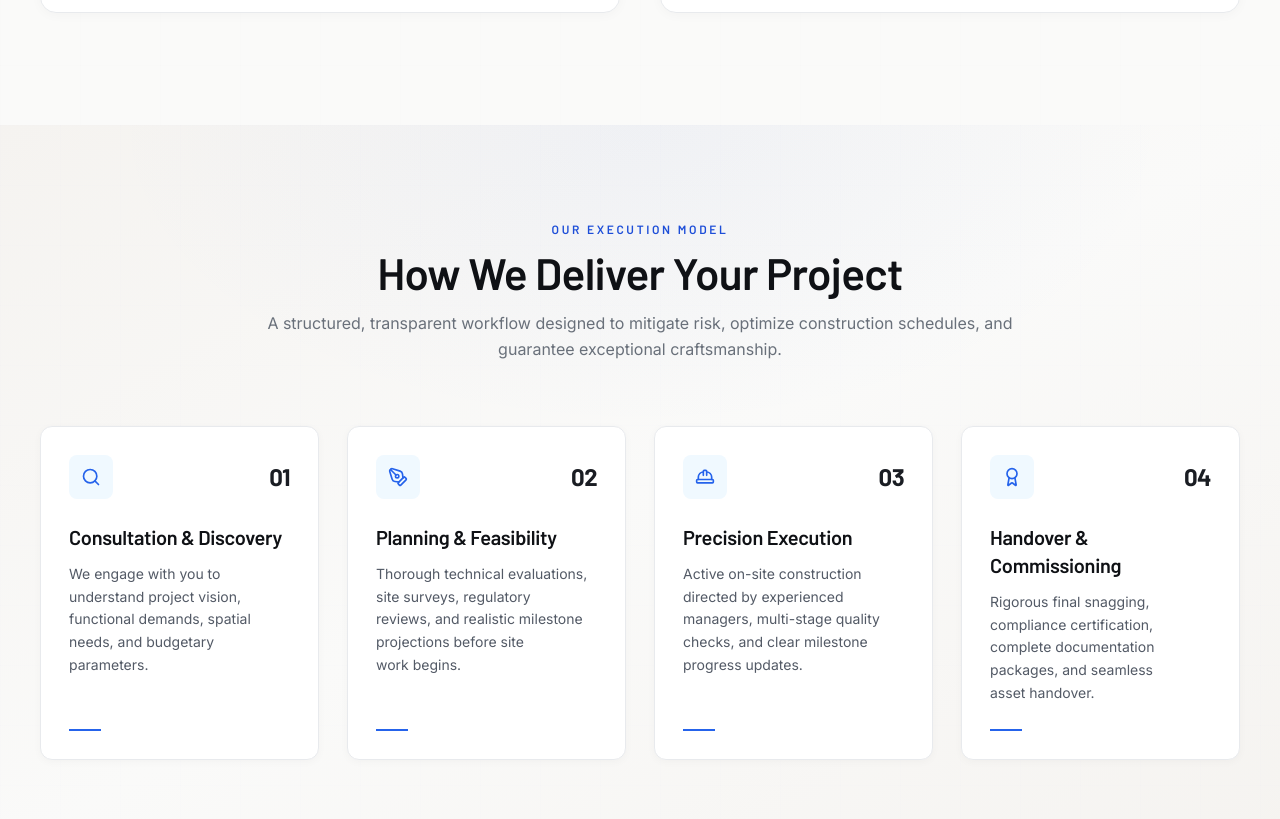
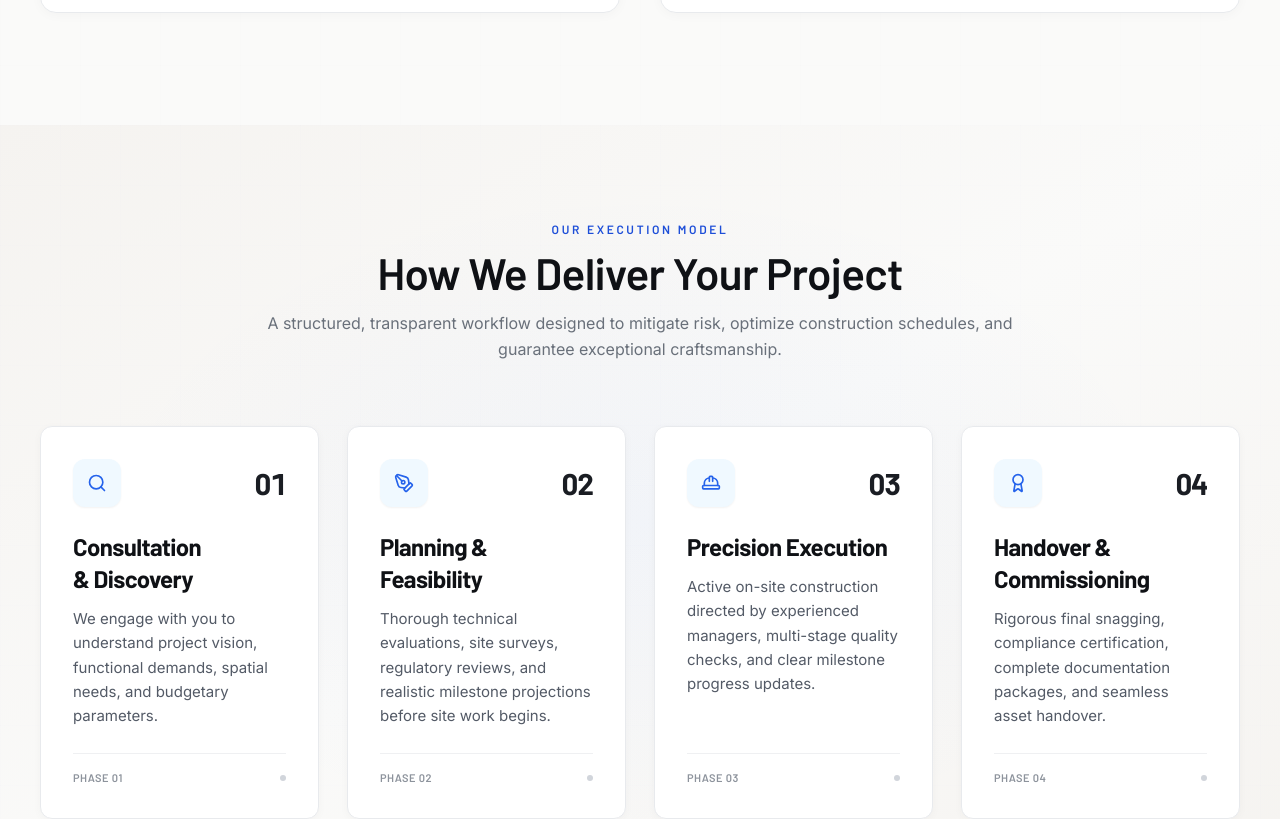
Before and after one commit to MavTech01/ApexBuild-Development-web, a React (Vite) app in the folder client/: page /services in a window 1280 px wide. Shown: the part 2077-2896 px from the top of the page. Built offline with nearby package versions, Linux system fonts and the light colour scheme.

Commit message:
refactor(ui): introduce shared ProcessCard with architectural watermark hover effect

```diff
--- a/client/src/components/home/services/ServicesGrid.jsx
+++ b/client/src/components/home/services/ServicesGrid.jsx
@@ -6,7 +6,7 @@ import { services } from './services.data.js'
  * ServicesGrid - Displays the grid of service cards with progress indicator
  * Separated for clean component structure
  */
-export default function ServicesGrid({ activeIndex, revealed }) {
+export default function ServicesGrid({ activeIndex, _revealed }) {
   return (
     <div className="mt-12 grid gap-6 sm:mt-14 lg:grid-cols-[auto_1fr] lg:gap-12">
       {/* Progress Indicator - Only visible on desktop */}
--- a/client/src/components/services/DeliveryProcess.jsx
+++ b/client/src/components/services/DeliveryProcess.jsx
@@ -1,6 +1,7 @@
 import { Search, PenTool, HardHat, Award } from 'lucide-react'
 import Container from '@/components/ui/Container.jsx'
 import SectionHeading from '@/components/ui/SectionHeading.jsx'
+import ProcessCard from '@/components/ui/ProcessCard.jsx'
 import { deliveryProcess } from './servicesDetailed.data.js'
 import { useRevealOnScroll } from '@/hooks/useRevealOnScroll.js'
 
@@ -18,7 +19,7 @@ export default function DeliveryProcess() {
     >
       <div
         aria-hidden="true"
-        className="pointer-events-none absolute inset-0 bg-[radial-gradient(60%_60%_at_50%_0%,rgb(37_99_235/0.04),transparent_70%)]"
+        className="pointer-events-none absolute inset-0 bg-[radial-gradient(60%_60%_at_50%_50%,rgb(37_99_235/0.04),transparent_70%)]"
       />
       <div
         aria-hidden="true"
@@ -36,41 +37,17 @@ export default function DeliveryProcess() {
           />
         </div>
 
-        <div className="mt-12 grid grid-cols-1 gap-6 sm:mt-16 sm:grid-cols-2 lg:grid-cols-4 lg:gap-7">
-          {deliveryProcess.map((item, index) => {
-            const Icon = processIcons[index] || HardHat
-            return (
-              <div
-                key={item.title}
-                style={{ animationDelay: `${index * 100}ms` }}
-                className={`group relative flex flex-col justify-between overflow-hidden rounded-xl border border-line bg-surface p-7 shadow-[0_2px_8px_rgb(0_0_0/0.03)] transition-all duration-300 ease-out-premium hover:-translate-y-1.5 hover:border-blue-500/40 hover:shadow-blue-lift ${reveal}`}
-              >
-                <div>
-                  <div className="flex items-center justify-between">
-                    <span className="flex h-11 w-11 items-center justify-center rounded-lg bg-blue-50 text-blue-600 transition-colors duration-300 group-hover:bg-blue-600 group-hover:text-white">
-                      <Icon className="h-5 w-5" strokeWidth={2} aria-hidden="true" />
-                    </span>
-                    <span className="font-display text-2xl font-bold tracking-tight text-ink-300 transition-colors duration-300 group-hover:text-blue-500/40">
-                      {item.step}
-                    </span>
-                  </div>
-
-                  <h3 className="mt-6 font-display text-xl font-semibold text-ink-950 transition-colors duration-200 group-hover:text-blue-700">
-                    {item.title}
-                  </h3>
-
-                  <p className="mt-3 text-sm leading-relaxed text-ink-600">
-                    {item.description}
-                  </p>
-                </div>
-
-                <div
-                  aria-hidden="true"
-                  className="mt-6 h-0.5 w-8 bg-blue-600 transition-all duration-300 ease-out-premium group-hover:w-full"
-                />
-              </div>
-            )
-          })}
+        <div className={`mt-12 grid grid-cols-1 gap-6 sm:mt-16 sm:grid-cols-2 lg:grid-cols-4 lg:gap-7 ${reveal}`}>
+          {deliveryProcess.map((item, index) => (
+            <ProcessCard
+              key={item.title}
+              step={item.step}
+              title={item.title}
+              description={item.description}
+              icon={processIcons[index] || HardHat}
+              index={index}
+            />
+          ))}
         </div>
       </Container>
     </section>
--- /dev/null
+++ b/client/src/components/ui/ProcessCard.jsx
@@ -0,0 +1,125 @@
+import React from 'react'
+
+/**
+ * ProcessCard
+ * Architectural execution step card featuring:
+ * - Clean, professional surface with no top or bottom lines
+ * - Architectural building silhouette watermark that smoothly rises from bottom-right on hover
+ * - High-contrast icon badge with smooth blue fill on hover
+ * - Responsive typographic hierarchy and subtle phase indicator
+ */
+export default function ProcessCard({
+  step,
+  title,
+  description,
+  icon,
+  index,
+}) {
+  const Icon = icon
+
+  return (
+    <article
+      style={{ animationDelay: `${index * 80}ms` }}
+      className="group relative flex h-full flex-col justify-between overflow-hidden rounded-xl border border-line bg-surface p-7 sm:p-8 shadow-[0_2px_10px_rgb(0_0_0/0.03)] transition-all duration-400 ease-out-premium hover:-translate-y-1.5 hover:border-blue-500/40 hover:shadow-lift sm:min-h-[280px]"
+    >
+      {/* Architectural Building Silhouette — rises smoothly from bottom-right on hover */}
+      <div
+        aria-hidden="true"
+        className="pointer-events-none absolute -bottom-4 -right-3 translate-y-full opacity-0 transition-all duration-700 ease-out-premium group-hover:translate-y-0 group-hover:opacity-100"
+      >
+        <BuildingSilhouette />
+      </div>
+
+      <div className="relative">
+        {/* Top Header Row: Icon Badge & Phase Number */}
+        <div className="flex items-center justify-between">
+          <span className="flex h-12 w-12 items-center justify-center rounded-xl bg-blue-50 text-blue-600 shadow-xs transition-colors duration-300 group-hover:bg-blue-600 group-hover:text-white">
+            {Icon && <Icon className="h-5 w-5" strokeWidth={2} aria-hidden="true" />}
+          </span>
+
+          <span className="font-display text-2xl sm:text-3xl font-bold tracking-tight text-ink-300 transition-colors duration-300 group-hover:text-blue-600/70 tabular-nums">
+            {step}
+          </span>
+        </div>
+
+        {/* Title & Description */}
+        <h3 className="mt-6 font-display text-xl font-bold tracking-tight text-ink-950 transition-colors duration-200 group-hover:text-blue-700 sm:text-2xl">
+          {title}
+        </h3>
+
+        <p className="mt-3 text-sm leading-relaxed text-ink-600 sm:text-[15px]">
+          {description}
+        </p>
+      </div>
+
+      {/* Subtle Bottom Phase Tag */}
+      <div className="relative mt-6 border-t border-line/70 pt-4 flex items-center justify-between">
+        <span className="font-display text-[11px] font-semibold tracking-wider text-ink-400 uppercase transition-colors group-hover:text-blue-700">
+          Phase {step}
+        </span>
+        <span
+          aria-hidden="true"
+          className="h-1.5 w-1.5 rounded-full bg-line-strong transition-colors duration-300 group-hover:bg-blue-600"
+        />
+      </div>
+    </article>
+  )
+}
+
+/**
+ * BuildingSilhouette
+ * Minimal architectural skyline SVG used as a hover watermark.
+ */
+function BuildingSilhouette() {
+  return (
+    <svg
+      width="140"
+      height="120"
+      viewBox="0 0 140 120"
+      fill="none"
+      xmlns="http://www.w3.org/2000/svg"
+      className="text-blue-500/[0.08]"
+    >
+      {/* Tall building */}
+      <rect x="80" y="20" width="28" height="100" rx="1" fill="currentColor" />
+      {/* Tall building windows */}
+      <rect x="85" y="28" width="6" height="5" rx="0.5" className="fill-white/60" />
+      <rect x="97" y="28" width="6" height="5" rx="0.5" className="fill-white/60" />
+      <rect x="85" y="40" width="6" height="5" rx="0.5" className="fill-white/60" />
+      <rect x="97" y="40" width="6" height="5" rx="0.5" className="fill-white/60" />
+      <rect x="85" y="52" width="6" height="5" rx="0.5" className="fill-white/60" />
+      <rect x="97" y="52" width="6" height="5" rx="0.5" className="fill-white/60" />
+      <rect x="85" y="64" width="6" height="5" rx="0.5" className="fill-white/60" />
+      <rect x="97" y="64" width="6" height="5" rx="0.5" className="fill-white/60" />
+      <rect x="85" y="76" width="6" height="5" rx="0.5" className="fill-white/60" />
+      <rect x="97" y="76" width="6" height="5" rx="0.5" className="fill-white/60" />
+
+      {/* Short building */}
+      <rect x="48" y="55" width="30" height="65" rx="1" fill="currentColor" />
+      {/* Short building windows */}
+      <rect x="53" y="62" width="6" height="5" rx="0.5" className="fill-white/60" />
+      <rect x="67" y="62" width="6" height="5" rx="0.5" className="fill-white/60" />
+      <rect x="53" y="74" width="6" height="5" rx="0.5" className="fill-white/60" />
+      <rect x="67" y="74" width="6" height="5" rx="0.5" className="fill-white/60" />
+      <rect x="53" y="86" width="6" height="5" rx="0.5" className="fill-white/60" />
+      <rect x="67" y="86" width="6" height="5" rx="0.5" className="fill-white/60" />
+
+      {/* Small building left */}
+      <rect x="28" y="78" width="18" height="42" rx="1" fill="currentColor" />
+      <rect x="32" y="84" width="4" height="4" rx="0.5" className="fill-white/60" />
+      <rect x="39" y="84" width="4" height="4" rx="0.5" className="fill-white/60" />
+      <rect x="32" y="94" width="4" height="4" rx="0.5" className="fill-white/60" />
+      <rect x="39" y="94" width="4" height="4" rx="0.5" className="fill-white/60" />
+
+      {/* Crane arm */}
+      <line x1="94" y1="20" x2="94" y2="6" stroke="currentColor" strokeWidth="2" />
+      <line x1="94" y1="8" x2="125" y2="8" stroke="currentColor" strokeWidth="1.5" />
+      <line x1="124" y1="8" x2="124" y2="16" stroke="currentColor" strokeWidth="1" />
+      {/* Crane counter-arm */}
+      <line x1="94" y1="8" x2="82" y2="8" stroke="currentColor" strokeWidth="1.5" />
+      {/* Crane cables */}
+      <line x1="94" y1="6" x2="125" y2="8" stroke="currentColor" strokeWidth="0.5" opacity="0.7" />
+      <line x1="94" y1="6" x2="82" y2="8" stroke="currentColor" strokeWidth="0.5" opacity="0.7" />
+    </svg>
+  )
+}
```
Also changed, not shown: client/src/components/about/OurApproach.jsx (+13 -36 lines).
